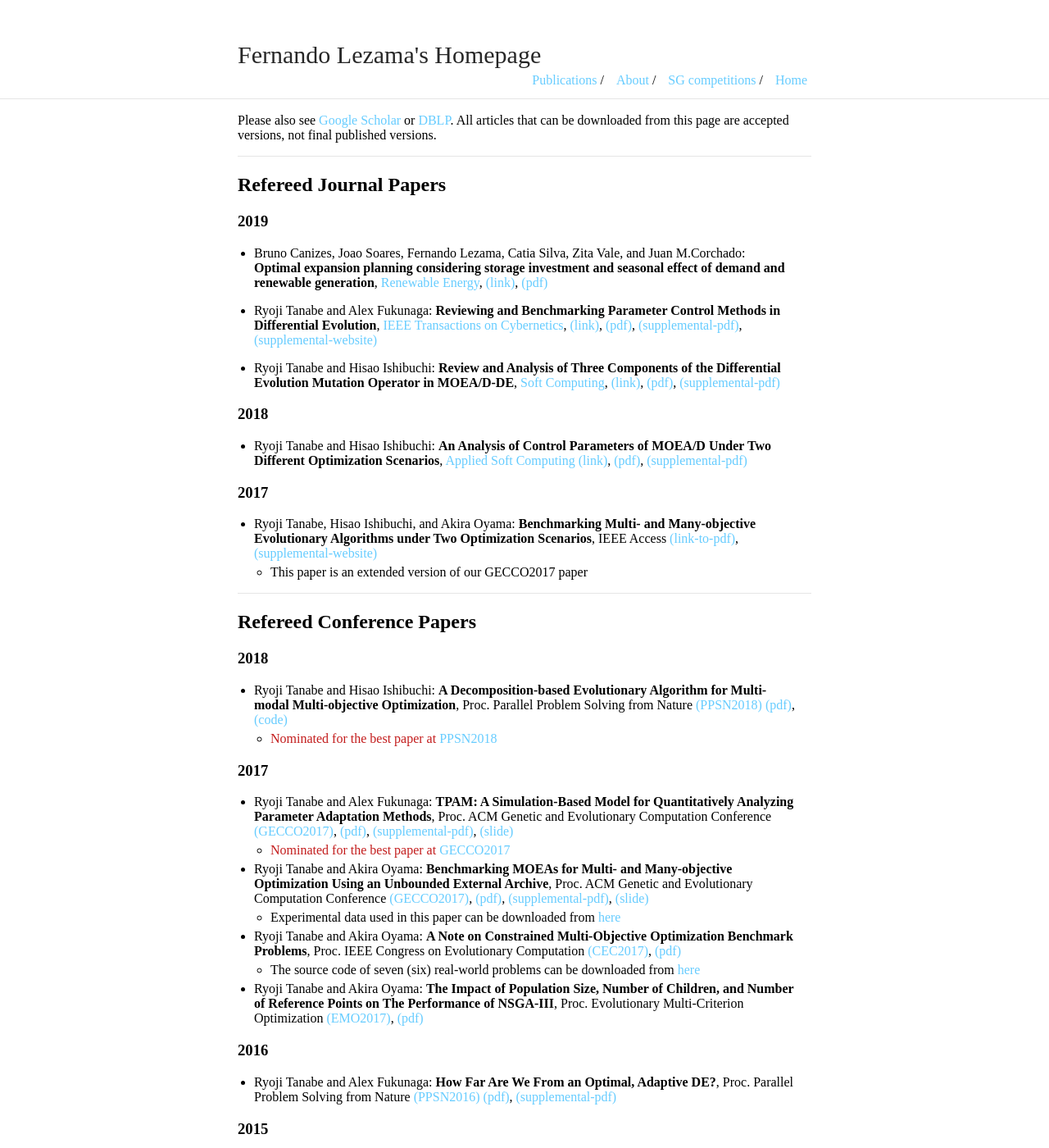
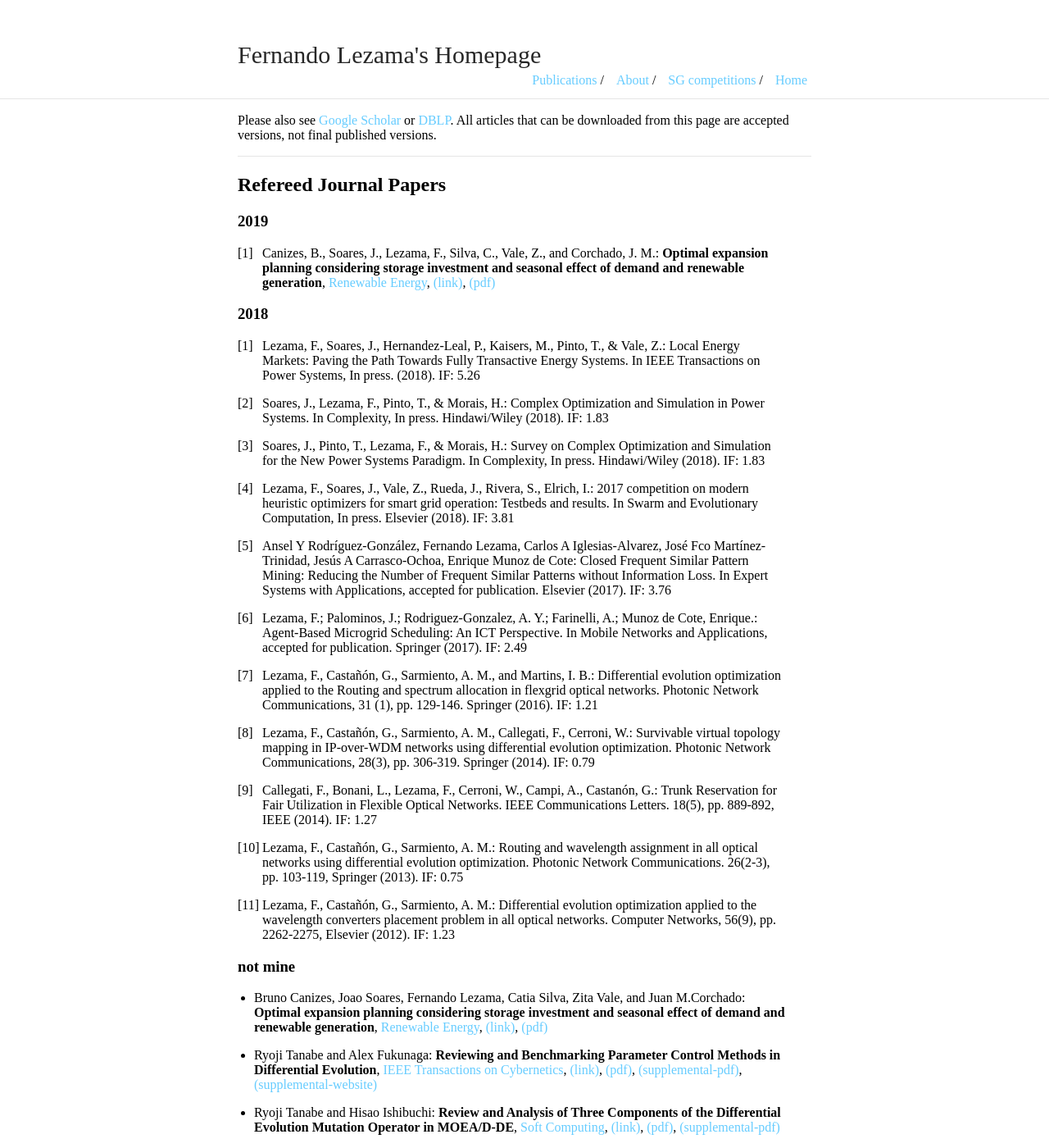
Before and after one commit to fernandolezama/fernandolezama.github.io, a Jekyll site: the page built from publication.md, in a window 1280 px wide and 1400 px high. Shown: the whole window at 82% size. Built offline with Jekyll 4.4.1, drawn with Linux system fonts in a browser that asks for light colours.

Commit message:
Update publication.md

```diff
--- a/publication.md
+++ b/publication.md
@@ -10,6 +10,34 @@ Please also see [Google Scholar](https://scholar.google.com/citations?user=LIpiL
 ## Refereed Journal Papers
 
 ### 2019
+
+12. Canizes, B., Soares, J., Lezama, F., Silva, C., Vale, Z., and Corchado, J. M.: **Optimal expansion planning considering storage investment and seasonal effect of demand and renewable generation**, [Renewable Energy](https://www.sciencedirect.com/science/article/pii/S0960148119301508), [(link)](https://www.sciencedirect.com/science/article/pii/S0960148119301508), [(pdf)](pdf/bc-RENE2019.pdf)
+
+### 2018
+
+11. Lezama, F., Soares, J., Hernandez-Leal, P., Kaisers, M., Pinto, T., & Vale, Z.: Local Energy Markets: Paving the Path Towards Fully Transactive Energy Systems. In IEEE Transactions on Power Systems, In press. (2018). IF: 5.26
+
+10. Soares, J., Lezama, F., Pinto, T., & Morais, H.: Complex Optimization and Simulation in Power Systems. In Complexity, In press. Hindawi/Wiley (2018). IF: 1.83
+
+9. Soares, J., Pinto, T., Lezama, F., & Morais, H.: Survey on Complex Optimization and Simulation for the New Power Systems Paradigm. In Complexity, In press. Hindawi/Wiley (2018). IF: 1.83
+
+8. Lezama, F., Soares, J., Vale, Z., Rueda, J., Rivera, S., Elrich, I.: 2017 competition on modern heuristic optimizers for smart grid operation: Testbeds and results. In Swarm and Evolutionary Computation, In press. Elsevier (2018). IF: 3.81
+
+7. Ansel Y Rodríguez-González, Fernando Lezama, Carlos A Iglesias-Alvarez, José Fco Martínez-Trinidad, Jesús A Carrasco-Ochoa, Enrique Munoz de Cote: Closed Frequent Similar Pattern Mining: Reducing the Number of Frequent Similar Patterns without Information Loss. In Expert Systems with Applications, accepted for publication. Elsevier (2017). IF: 3.76
+
+6. Lezama, F.; Palominos, J.; Rodriguez-Gonzalez, A. Y.; Farinelli, A.; Munoz de Cote, Enrique.: Agent-Based Microgrid Scheduling: An ICT Perspective. In Mobile Networks and Applications, accepted for publication. Springer (2017). IF: 2.49
+
+5. Lezama, F., Castañón, G., Sarmiento, A. M., and Martins, I. B.: Differential evolution optimization applied to the Routing and spectrum allocation in flexgrid optical networks. Photonic Network Communications, 31 (1), pp. 129-146. Springer (2016). IF: 1.21
+
+4. Lezama, F., Castañón, G., Sarmiento, A. M., Callegati, F., Cerroni, W.: Survivable virtual topology mapping in IP-over-WDM networks using differential evolution optimization. Photonic Network Communications, 28(3), pp. 306-319. Springer (2014). IF: 0.79
+
+3. Callegati, F., Bonani, L., Lezama, F., Cerroni, W., Campi, A., Castanón, G.: Trunk Reservation for Fair Utilization in Flexible Optical Networks. IEEE Communications Letters. 18(5), pp. 889-892, IEEE (2014). IF: 1.27
+
+2. Lezama, F., Castañón, G., Sarmiento, A. M.: Routing and wavelength assignment in all optical networks using differential evolution optimization. Photonic Network Communications. 26(2-3), pp. 103-119, Springer (2013). IF: 0.75
+
+1. Lezama, F., Castañón, G., Sarmiento, A. M.: Differential evolution optimization applied to the wavelength converters placement problem in all optical networks. Computer Networks, 56(9), pp. 2262-2275, Elsevier (2012). IF: 1.23
+
+### not mine
 
 * Bruno Canizes, Joao Soares, Fernando Lezama, Catia Silva, Zita Vale, and Juan M.Corchado: **Optimal expansion planning considering storage investment and seasonal effect of demand and renewable generation**, [Renewable Energy](https://www.sciencedirect.com/science/article/pii/S0960148119301508), [(link)](https://www.sciencedirect.com/science/article/pii/S0960148119301508), [(pdf)](pdf/bc-RENE2019.pdf)
 
```
